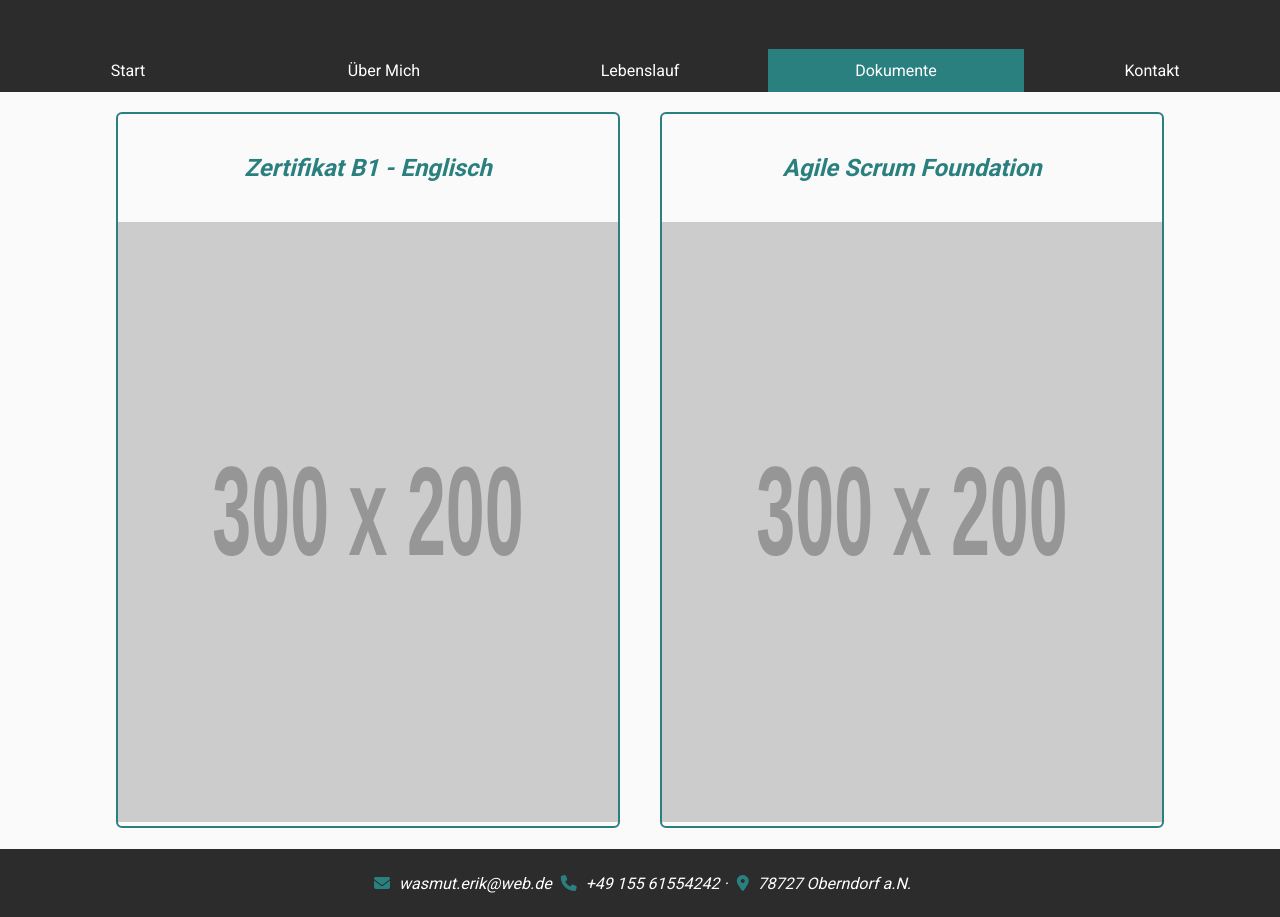
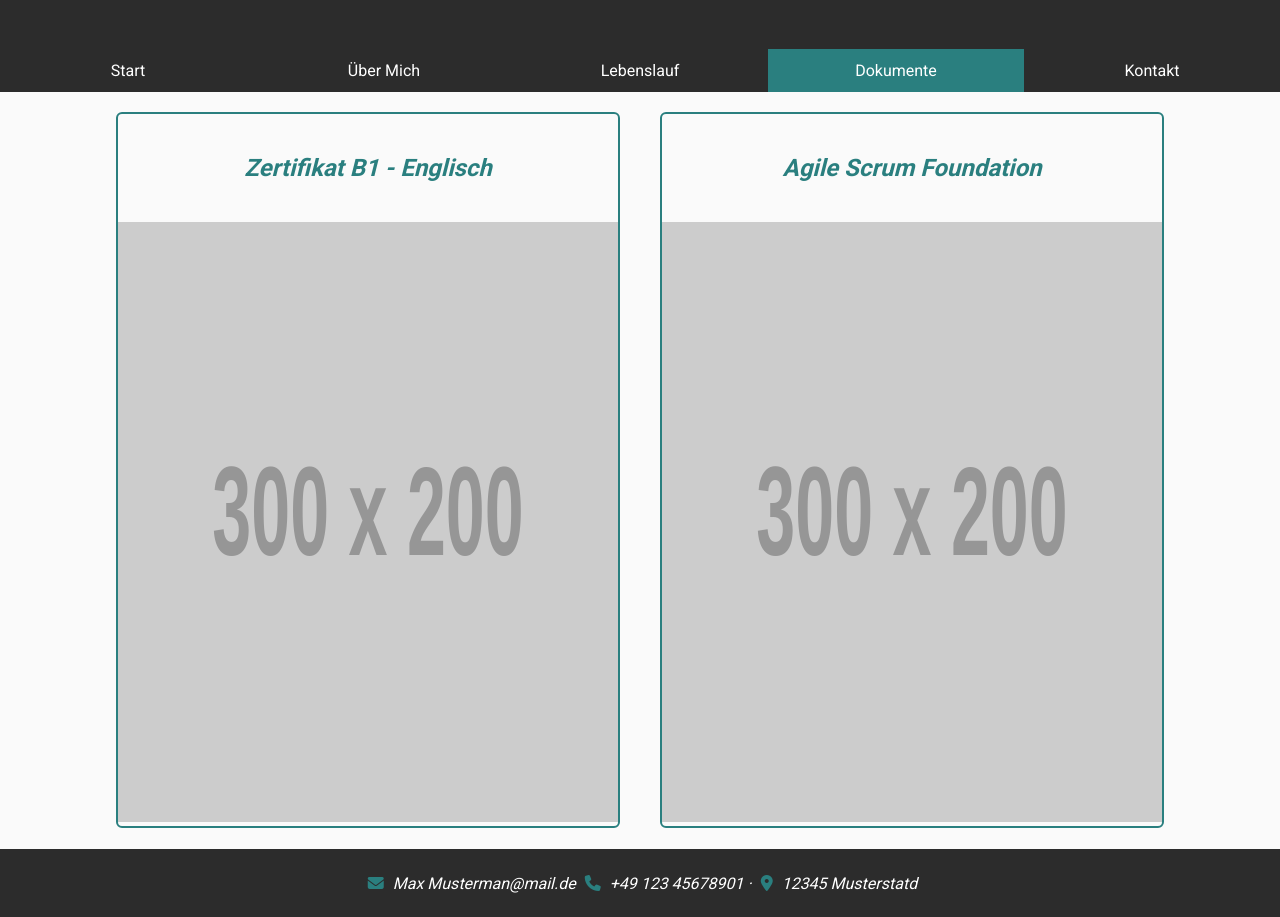
Before and after one commit to yyx08/Bewerbungsseite, a plain HTML site: page Bewerbungsseite/Dokumente.html in a window 1280 px wide. Shown: the part 92-1009 px from the top of the page. Drawn offline with Linux system fonts and the light colour scheme; placeholder pictures from the web are drawn by us.

Commit message:
Update Dokumente.html

```diff
--- a/Bewerbungsseite/Dokumente.html
+++ b/Bewerbungsseite/Dokumente.html
@@ -39,7 +39,7 @@
     </main>
 
     <footer class="footer">
-        <p><i class="fa-solid fa-envelope"></i> wasmut.erik@web.de <i class="fa-solid fa-phone"></i> +49 155 61554242 · <i class="fa-solid fa-location-dot"></i> 78727 Oberndorf a.N.</p>
+      <p><i class="fa-solid fa-envelope"></i> Max Musterman@mail.de <i class="fa-solid fa-phone"></i> +49 123 45678901 · <i class="fa-solid fa-location-dot"></i> 12345 Musterstatd</p>
     </footer>
     </body>
 
```
